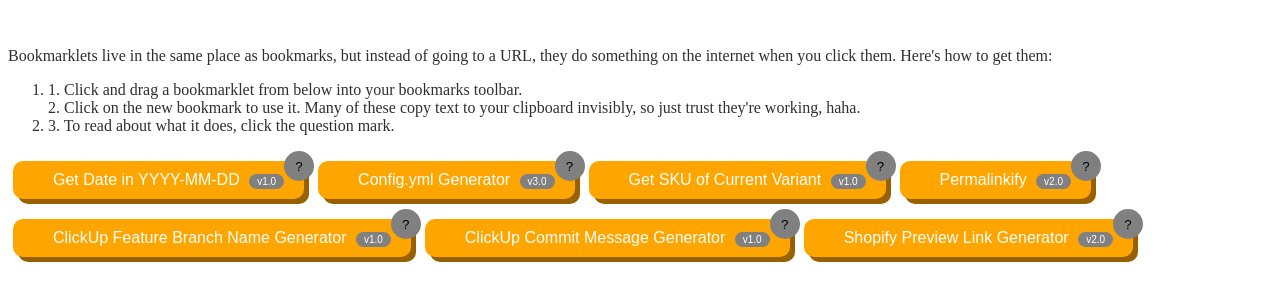
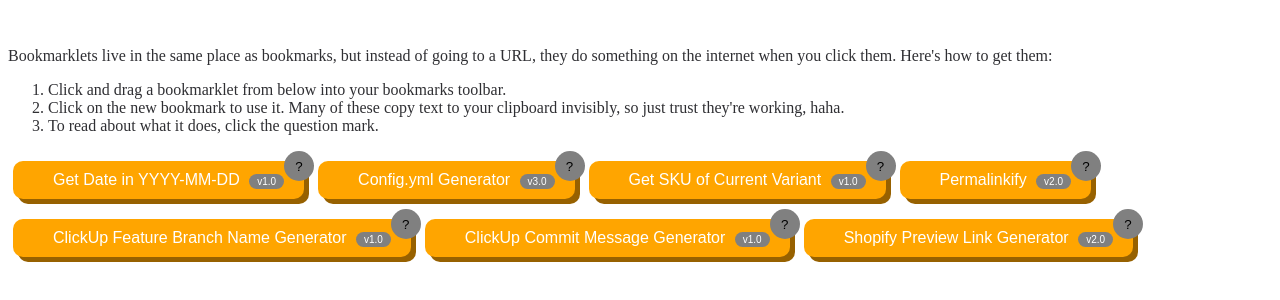
Before and after one commit to GorgonFreeman/bookmarklets, a website: page index.html in a window 1280 px wide. Shown: the part 90-390 px from the top of the page. Drawn offline with Linux system fonts and the light colour scheme.

Commit message:
fix numbers items display

```diff
--- a/index.html
+++ b/index.html
@@ -8,9 +8,9 @@
       Bookmarklets live in the same place as bookmarks, but instead of going to a URL, they do something on the internet when you click them. Here's how to get them:
     </p>
     <ol>
-      <li>1. Click and drag a bookmarklet from below into your bookmarks toolbar.</li>
-      <il>2. Click on the new bookmark to use it. Many of these copy text to your clipboard invisibly, so just trust they're working, haha.</il>
-      <li>3. To read about what it does, click the question mark.</li>
+      <li>Click and drag a bookmarklet from below into your bookmarks toolbar.</li>
+      <li>Click on the new bookmark to use it. Many of these copy text to your clipboard invisibly, so just trust they're working, haha.</li>
+      <li>To read about what it does, click the question mark.</li>
     </ol>
 
     <div id="bookmarkletContainer">
```
